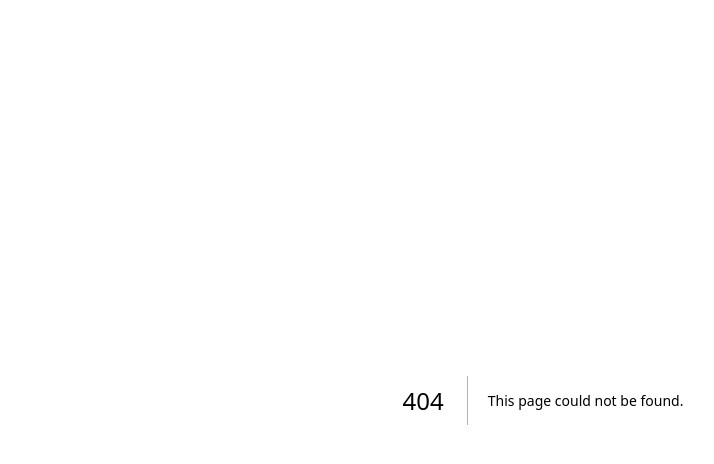
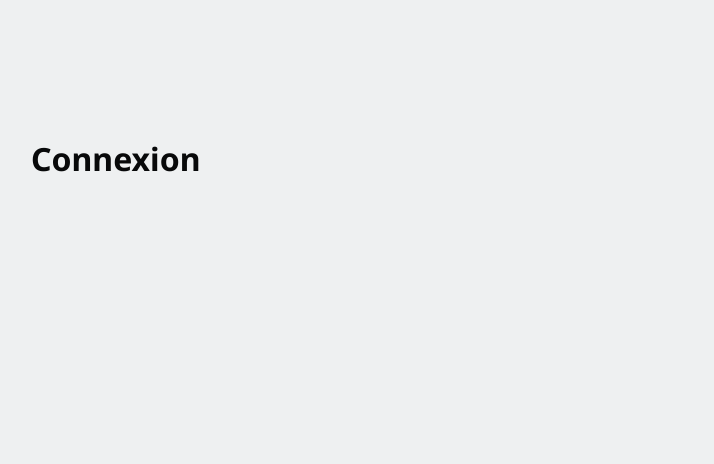
Before and after one commit to Dojando/Fullstack-Blogging-webapp-Nextjs-Firebase, a Next.js app: page /enter in a window 1280 px wide. Before the commit this address had no page. Shown: the top 464 px of the page, without its empty margins (97-811 px from the left). Built offline with nearby package versions, Linux system fonts and the light colour scheme.

Commit message:
initialisation du projet et des routes

```diff
--- /dev/null
+++ b/pages/[username]/[slug].js
@@ -0,0 +1,6 @@
+export default function PostPage({  }) {
+  return (
+    <main>
+    </main>
+  )
+}
--- a/pages/_app.js
+++ b/pages/_app.js
@@ -1,4 +1,4 @@
-import '@/styles/globals.css'
+import '../styles/globals.css'
 
 export default function App({ Component, pageProps }) {
   return <Component {...pageProps} />
--- /dev/null
+++ b/pages/admin/[slug].js
@@ -0,0 +1,6 @@
+export default function AdminPostEdit({  }) {
+  return (
+    <main>
+    </main>
+  )
+}
--- /dev/null
+++ b/pages/admin/index.js
@@ -0,0 +1,6 @@
+export default function AdminPostsPage({  }) {
+  return (
+    <main>
+    </main>
+  )
+}
--- /dev/null
+++ b/pages/enter.js
@@ -0,0 +1,7 @@
+export default function EnterPage({  }) {
+  return (
+    <main>
+      <h1>Connexion</h1>
+    </main>
+  )
+}
--- a/styles/globals.css
+++ b/styles/globals.css
@@ -1,107 +1,29 @@
+@import url('https://fonts.googleapis.com/css2?family=Noto+Sans:ital,wght@0,400;0,700;1,400&display=swap');
+
 :root {
-  --max-width: 1100px;
-  --border-radius: 12px;
-  --font-mono: ui-monospace, Menlo, Monaco, 'Cascadia Mono', 'Segoe UI Mono',
-    'Roboto Mono', 'Oxygen Mono', 'Ubuntu Monospace', 'Source Code Pro',
-    'Fira Mono', 'Droid Sans Mono', 'Courier New', monospace;
-
-  --foreground-rgb: 0, 0, 0;
-  --background-start-rgb: 214, 219, 220;
-  --background-end-rgb: 255, 255, 255;
-
-  --primary-glow: conic-gradient(
-    from 180deg at 50% 50%,
-    #16abff33 0deg,
-    #0885ff33 55deg,
-    #54d6ff33 120deg,
-    #0071ff33 160deg,
-    transparent 360deg
-  );
-  --secondary-glow: radial-gradient(
-    rgba(255, 255, 255, 1),
-    rgba(255, 255, 255, 0)
-  );
-
-  --tile-start-rgb: 239, 245, 249;
-  --tile-end-rgb: 228, 232, 233;
-  --tile-border: conic-gradient(
-    #00000080,
-    #00000040,
-    #00000030,
-    #00000020,
-    #00000010,
-    #00000010,
-    #00000080
-  );
-
-  --callout-rgb: 238, 240, 241;
-  --callout-border-rgb: 172, 175, 176;
-  --card-rgb: 180, 185, 188;
-  --card-border-rgb: 131, 134, 135;
+  --color-bg: #eef0f1;
+  --color-text: #08090a;
+  --color-blue: #3b49df;
+  --color-red: #df3b3b;
+  --color-green: #3bdf72;
+  --color-gray: #b5bdc4;
+}
+html,
+body {
+  padding: 0;
+  margin: 0;
+  font-family: 'Noto Sans', sans-serif;
+  background-color: var(--color-bg);
+  color: var(--color-text);
+  margin-top: 50px;
 }
 
-@media (prefers-color-scheme: dark) {
-  :root {
-    --foreground-rgb: 255, 255, 255;
-    --background-start-rgb: 0, 0, 0;
-    --background-end-rgb: 0, 0, 0;
 
-    --primary-glow: radial-gradient(rgba(1, 65, 255, 0.4), rgba(1, 65, 255, 0));
-    --secondary-glow: linear-gradient(
-      to bottom right,
-      rgba(1, 65, 255, 0),
-      rgba(1, 65, 255, 0),
-      rgba(1, 65, 255, 0.3)
-    );
 
-    --tile-start-rgb: 2, 13, 46;
-    --tile-end-rgb: 2, 5, 19;
-    --tile-border: conic-gradient(
-      #ffffff80,
-      #ffffff40,
-      #ffffff30,
-      #ffffff20,
-      #ffffff10,
-      #ffffff10,
-      #ffffff80
-    );
-
-    --callout-rgb: 20, 20, 20;
-    --callout-border-rgb: 108, 108, 108;
-    --card-rgb: 100, 100, 100;
-    --card-border-rgb: 200, 200, 200;
-  }
+main {
+  padding: 1rem 10vw;
 }
 
-* {
-  box-sizing: border-box;
-  padding: 0;
-  margin: 0;
-}
-
-html,
-body {
-  max-width: 100vw;
-  overflow-x: hidden;
-}
-
-body {
-  color: rgb(var(--foreground-rgb));
-  background: linear-gradient(
-      to bottom,
-      transparent,
-      rgb(var(--background-end-rgb))
-    )
-    rgb(var(--background-start-rgb));
-}
-
-a {
-  color: inherit;
-  text-decoration: none;
-}
-
-@media (prefers-color-scheme: dark) {
-  html {
-    color-scheme: dark;
-  }
-}
+h1 { font-size: 2rem; }
+h2 { font-size: 1.5rem; }
+h2 { font-size: 1.25rem; }
```
Also changed, not shown: lib/firebase.js (added, +21 -0 lines), package.json (+12 -4 lines), pages/[username]/index.js (added, +7 -0 lines), pages/index.js (+3 -107 lines), components/Navbar.js (added), lib/hooks.js (added), 1 other file (tests, documents, lock files or other folders).
